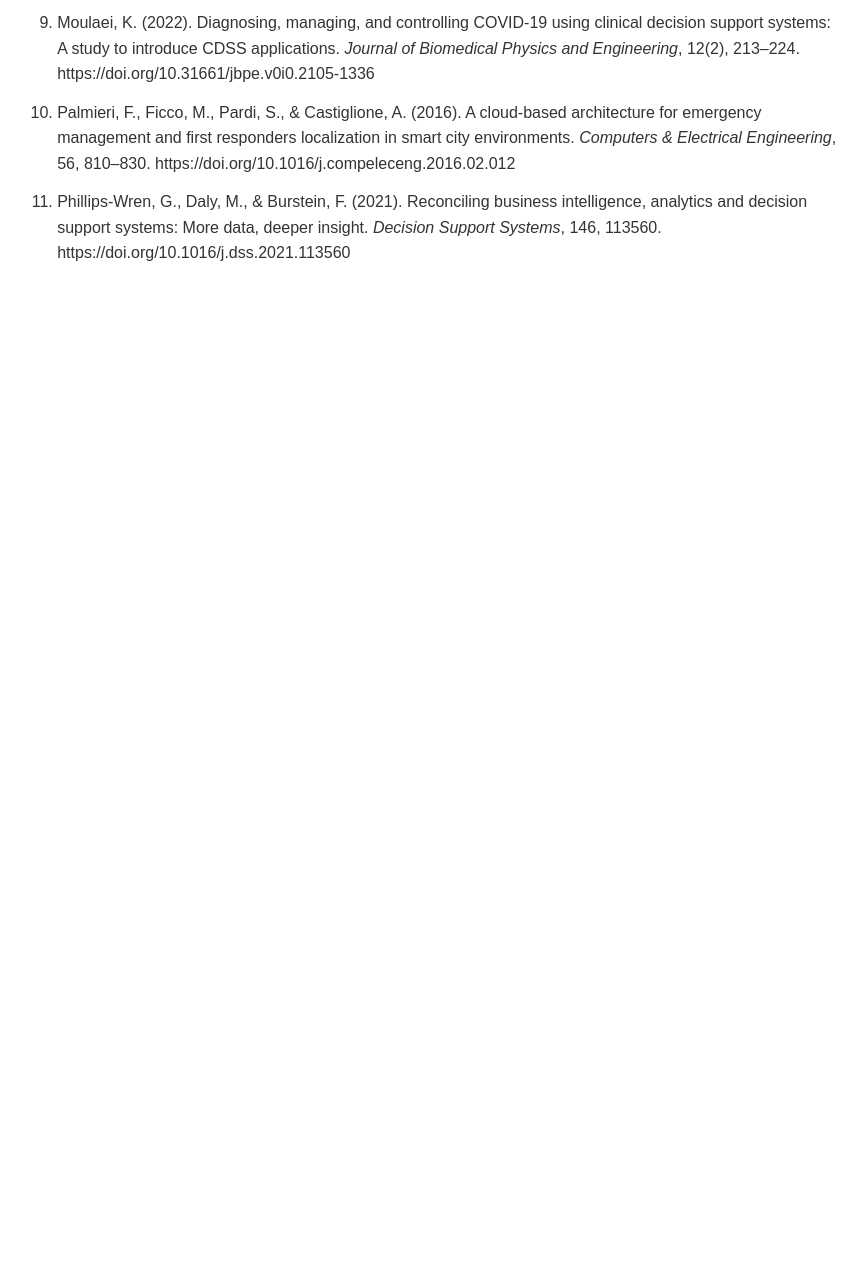
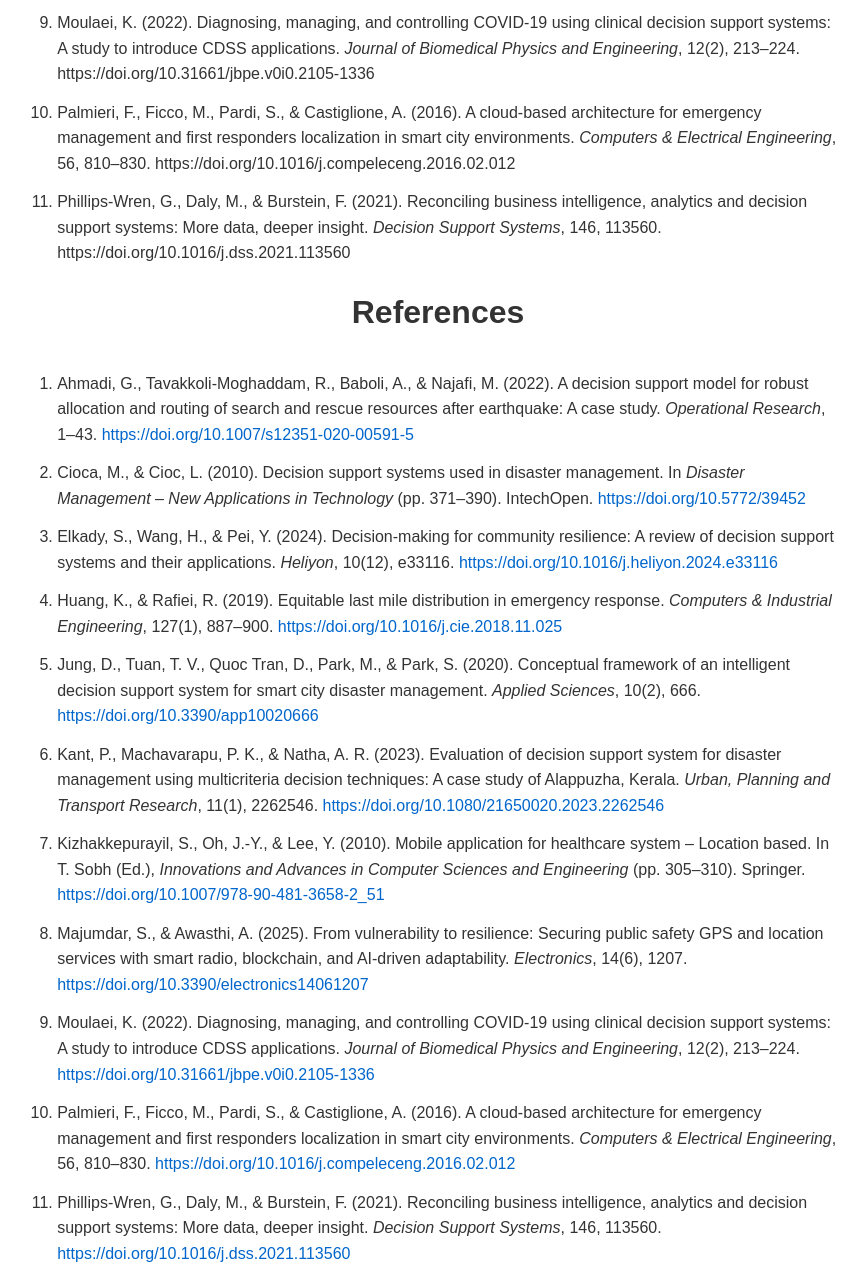
Before and after one commit to Steven-Alvarado/references, a plain HTML site: page index.html in a window 1280 px wide. Shown: the part 745-2014 px from the top of the page, without its empty margins (202-1068 px from the left). Before the commit the page ends 1043 px from the top, so only its background shows below. Drawn offline with Linux system fonts and the light colour scheme.

Commit message:
Set up index.html

```diff
--- a/index.html
+++ b/index.html
@@ -47,4 +47,61 @@
     <li>Phillips-Wren, G., Daly, M., &amp; Burstein, F. (2021). Reconciling business intelligence, analytics and decision support systems: More data, deeper insight. <em>Decision Support Systems</em>, 146, 113560. https://doi.org/10.1016/j.dss.2021.113560</li>
   </ol>
 </body>
+<!DOCTYPE html>
+<html lang="en">
+<head>
+  <meta charset="UTF-8" />
+  <meta name="viewport" content="width=device-width, initial-scale=1.0"/>
+  <title>References</title>
+  <style>
+    body {
+      font-family: sans-serif;
+      line-height: 1.6;
+      max-width: 800px;
+      margin: 2em auto;
+      padding: 0 1em;
+      color: #333;
+    }
+    h1 {
+      text-align: center;
+      margin-bottom: 1em;
+    }
+    ol {
+      padding-left: 1.2em;
+    }
+    li {
+      margin-bottom: 0.8em;
+    }
+    a {
+      color: #0066cc;
+      text-decoration: none;
+    }
+    a:hover {
+      text-decoration: underline;
+    }
+    @media (max-width: 600px) {
+      body {
+        margin: 1em;
+        padding: 0 0.5em;
+      }
+    }
+  </style>
+</head>
+<body>
+  <h1>References</h1>
+  <ol>
+    <li>Ahmadi, G., Tavakkoli-Moghaddam, R., Baboli, A., &amp; Najafi, M. (2022). A decision support model for robust allocation and routing of search and rescue resources after earthquake: A case study. <em>Operational Research</em>, 1–43. <a href="https://doi.org/10.1007/s12351-020-00591-5" target="_blank" rel="noopener">https://doi.org/10.1007/s12351-020-00591-5</a></li>
+    <li>Cioca, M., &amp; Cioc, L. (2010). Decision support systems used in disaster management. In <em>Disaster Management – New Applications in Technology</em> (pp. 371–390). IntechOpen. <a href="https://doi.org/10.5772/39452" target="_blank" rel="noopener">https://doi.org/10.5772/39452</a></li>
+    <li>Elkady, S., Wang, H., &amp; Pei, Y. (2024). Decision-making for community resilience: A review of decision support systems and their applications. <em>Heliyon</em>, 10(12), e33116. <a href="https://doi.org/10.1016/j.heliyon.2024.e33116" target="_blank" rel="noopener">https://doi.org/10.1016/j.heliyon.2024.e33116</a></li>
+    <li>Huang, K., &amp; Rafiei, R. (2019). Equitable last mile distribution in emergency response. <em>Computers &amp; Industrial Engineering</em>, 127(1), 887–900. <a href="https://doi.org/10.1016/j.cie.2018.11.025" target="_blank" rel="noopener">https://doi.org/10.1016/j.cie.2018.11.025</a></li>
+    <li>Jung, D., Tuan, T. V., Quoc Tran, D., Park, M., &amp; Park, S. (2020). Conceptual framework of an intelligent decision support system for smart city disaster management. <em>Applied Sciences</em>, 10(2), 666. <a href="https://doi.org/10.3390/app10020666" target="_blank" rel="noopener">https://doi.org/10.3390/app10020666</a></li>
+    <li>Kant, P., Machavarapu, P. K., &amp; Natha, A. R. (2023). Evaluation of decision support system for disaster management using multicriteria decision techniques: A case study of Alappuzha, Kerala. <em>Urban, Planning and Transport Research</em>, 11(1), 2262546. <a href="https://doi.org/10.1080/21650020.2023.2262546" target="_blank" rel="noopener">https://doi.org/10.1080/21650020.2023.2262546</a></li>
+    <li>Kizhakkepurayil, S., Oh, J.-Y., &amp; Lee, Y. (2010). Mobile application for healthcare system – Location based. In T. Sobh (Ed.), <em>Innovations and Advances in Computer Sciences and Engineering</em> (pp. 305–310). Springer. <a href="https://doi.org/10.1007/978-90-481-3658-2_51" target="_blank" rel="noopener">https://doi.org/10.1007/978-90-481-3658-2_51</a></li>
+    <li>Majumdar, S., &amp; Awasthi, A. (2025). From vulnerability to resilience: Securing public safety GPS and location services with smart radio, blockchain, and AI-driven adaptability. <em>Electronics</em>, 14(6), 1207. <a href="https://doi.org/10.3390/electronics14061207" target="_blank" rel="noopener">https://doi.org/10.3390/electronics14061207</a></li>
+    <li>Moulaei, K. (2022). Diagnosing, managing, and controlling COVID-19 using clinical decision support systems: A study to introduce CDSS applications. <em>Journal of Biomedical Physics and Engineering</em>, 12(2), 213–224. <a href="https://doi.org/10.31661/jbpe.v0i0.2105-1336" target="_blank" rel="noopener">https://doi.org/10.31661/jbpe.v0i0.2105-1336</a></li>
+    <li>Palmieri, F., Ficco, M., Pardi, S., &amp; Castiglione, A. (2016). A cloud-based architecture for emergency management and first responders localization in smart city environments. <em>Computers &amp; Electrical Engineering</em>, 56, 810–830. <a href="https://doi.org/10.1016/j.compeleceng.2016.02.012" target="_blank" rel="noopener">https://doi.org/10.1016/j.compeleceng.2016.02.012</a></li>
+    <li>Phillips-Wren, G., Daly, M., &amp; Burstein, F. (2021). Reconciling business intelligence, analytics and decision support systems: More data, deeper insight. <em>Decision Support Systems</em>, 146, 113560. <a href="https://doi.org/10.1016/j.dss.2021.113560" target="_blank" rel="noopener">https://doi.org/10.1016/j.dss.2021.113560</a></li>
+  </ol>
+</body>
 </html>
+</html>
```
